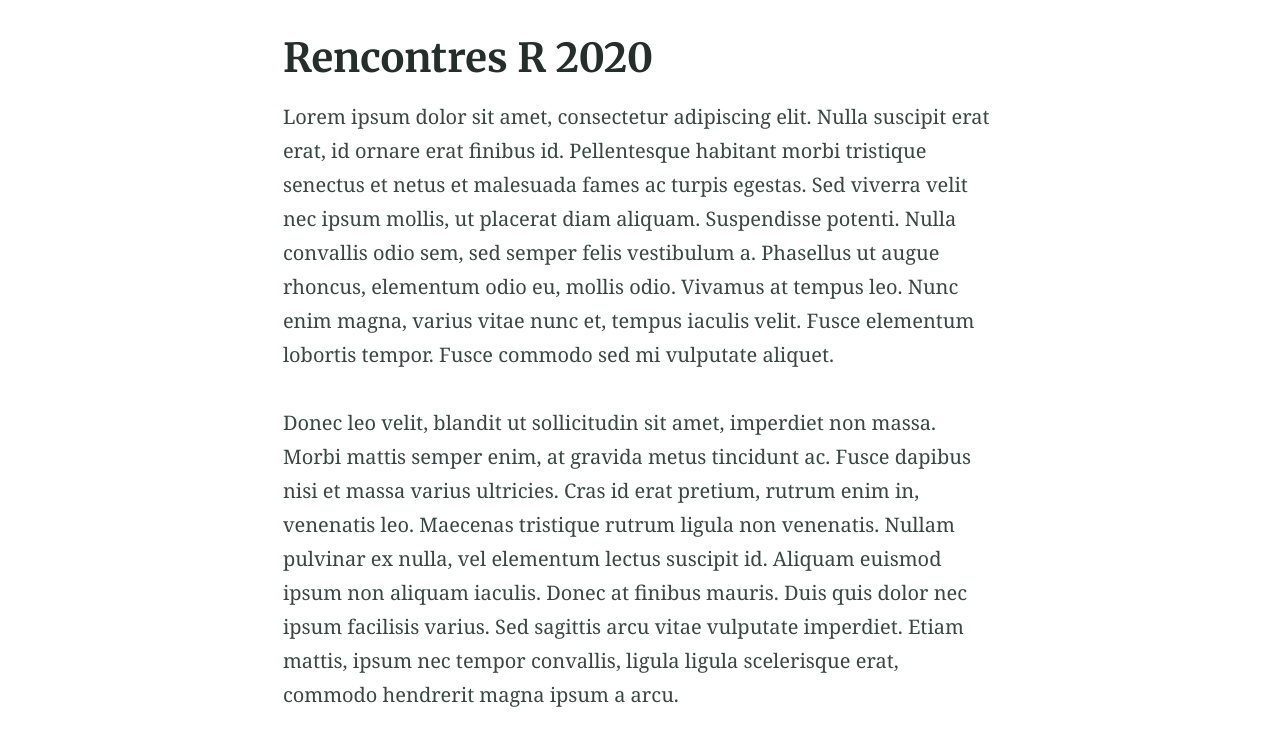
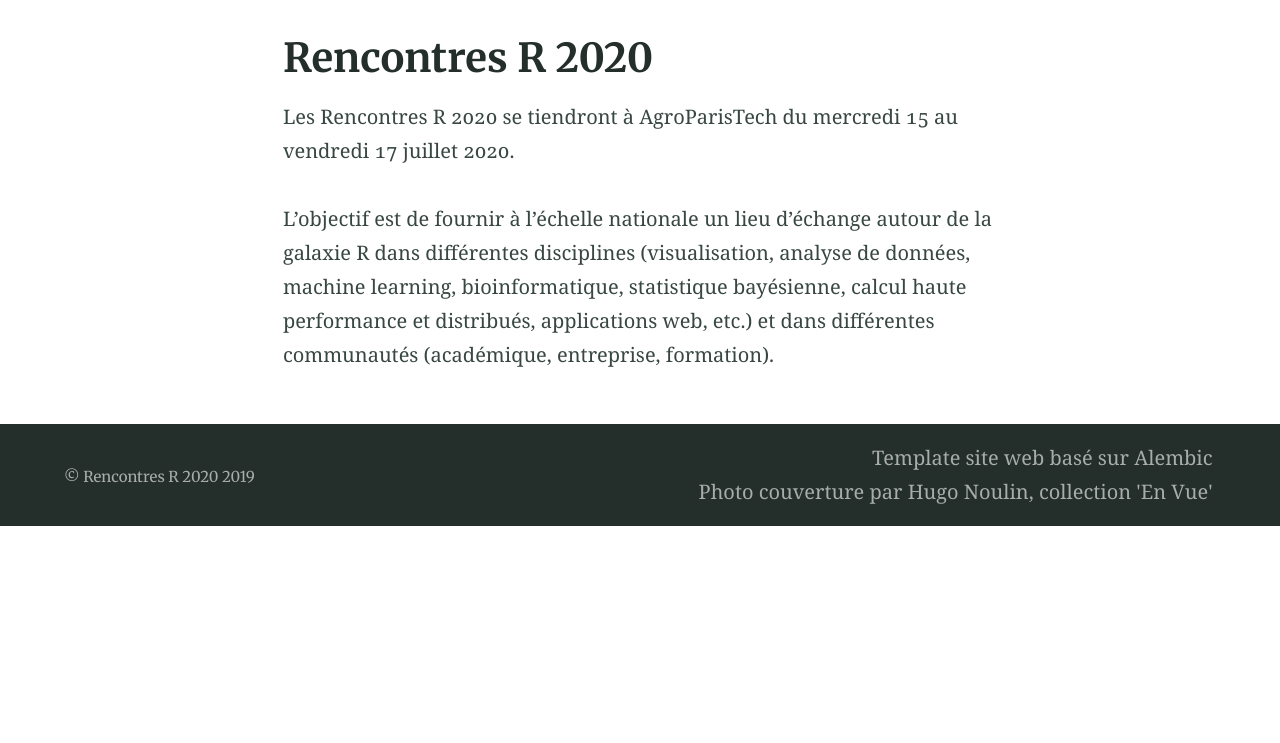
Before and after one commit to rencontres-r-2020/rencontres-r-2021.github.io, a Jekyll site: the page built from index.md, in a window 1280 px wide and 900 px high, scrolled down 271 px, cut to the strip 157-900 px from the top of the window. Built offline with Jekyll 4.4.1, drawn with Linux system fonts in a browser that asks for light colours; our own code applies the rules of GitHub Pages for plain Markdown files; after the commit the page ends 954 px from its top, so only the background shows below that; some of the changed text lies outside the part shown.

Commit message:
basic text in index and program

```diff
--- a/index.md
+++ b/index.md
@@ -7,8 +7,12 @@
 excerpt: "Les Rencontres R 2020 se tiendront à AgroParisTech du mercredi 15 au vendredi 17 juillet 2020."
 ---
 
-Lorem ipsum dolor sit amet, consectetur adipiscing elit. Nulla suscipit erat erat, id ornare erat finibus id. Pellentesque habitant morbi tristique senectus et netus et malesuada fames ac turpis egestas. Sed viverra velit nec ipsum mollis, ut placerat diam aliquam. Suspendisse potenti. Nulla convallis odio sem, sed semper felis vestibulum a. Phasellus ut augue rhoncus, elementum odio eu, mollis odio. Vivamus at tempus leo. Nunc enim magna, varius vitae nunc et, tempus iaculis velit. Fusce elementum lobortis tempor. Fusce commodo sed mi vulputate aliquet.
+Les Rencontres R 2020 se tiendront à AgroParisTech du mercredi 15 au
+vendredi 17 juillet 2020.
 
-Donec leo velit, blandit ut sollicitudin sit amet, imperdiet non massa. Morbi mattis semper enim, at gravida metus tincidunt ac. Fusce dapibus nisi et massa varius ultricies. Cras id erat pretium, rutrum enim in, venenatis leo. Maecenas tristique rutrum ligula non venenatis. Nullam pulvinar ex nulla, vel elementum lectus suscipit id. Aliquam euismod ipsum non aliquam iaculis. Donec at finibus mauris. Duis quis dolor nec ipsum facilisis varius. Sed sagittis arcu vitae vulputate imperdiet. Etiam mattis, ipsum nec tempor convallis, ligula ligula scelerisque erat, commodo hendrerit magna ipsum a arcu.
-
-Mauris sed nisl arcu. Aenean enim metus, varius sit amet purus in, maximus euismod libero. Vestibulum venenatis, magna quis imperdiet mattis, est sem placerat erat, et efficitur odio est sit amet ipsum. Nunc consequat, quam vel tempor convallis, risus sem finibus massa, in eleifend ligula lacus eu quam. Phasellus pellentesque egestas condimentum. In tincidunt dolor nulla, vel tristique risus sodales et. Pellentesque blandit scelerisque ligula quis auctor. Mauris sit amet ligula nulla. Mauris id imperdiet ante. Curabitur commodo viverra nisi et molestie. Vestibulum pulvinar pellentesque convallis. Nam neque quam, tristique eu elit sit amet, sodales volutpat ex. Pellentesque est purus, placerat in congue a, aliquet et augue. Suspendisse potenti.
+L'objectif est de fournir à l'échelle nationale un lieu d'échange
+autour de la galaxie R dans différentes disciplines (visualisation,
+analyse de données, machine learning, bioinformatique, statistique
+bayésienne, calcul haute performance et distribués, applications web,
+etc.) et dans différentes communautés (académique, entreprise,
+formation).
```
Also changed, not shown: programme.md (+1 -5 lines).
